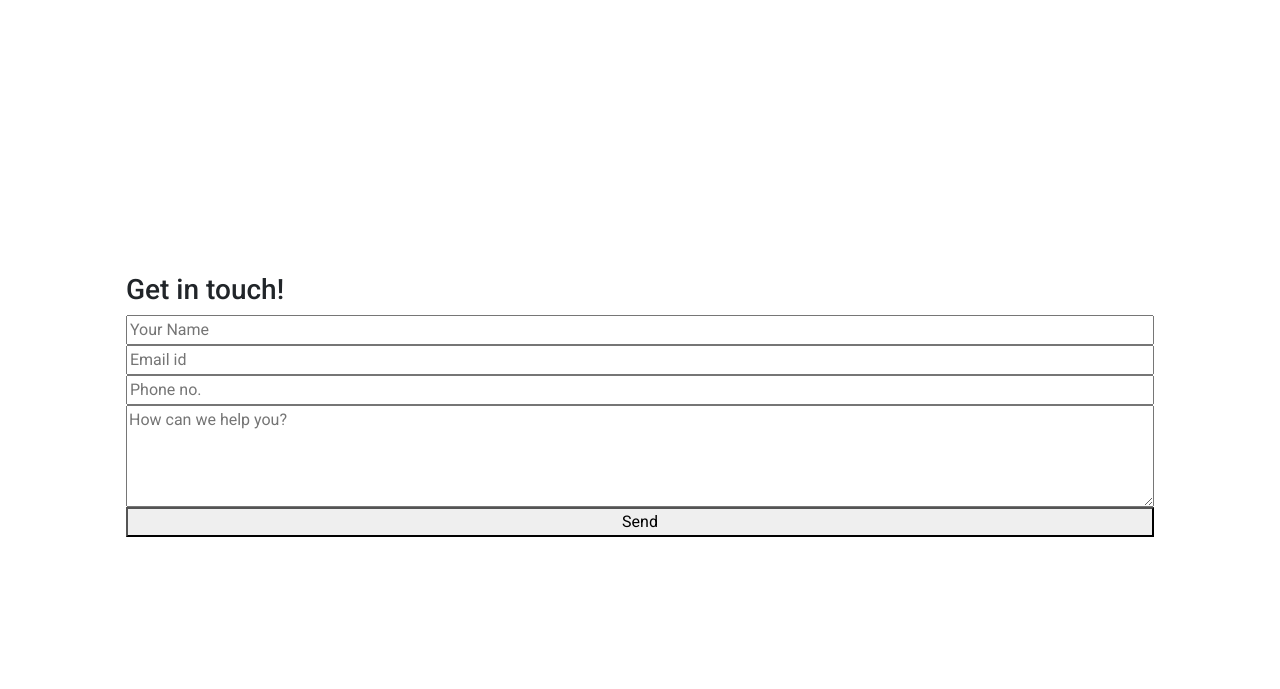
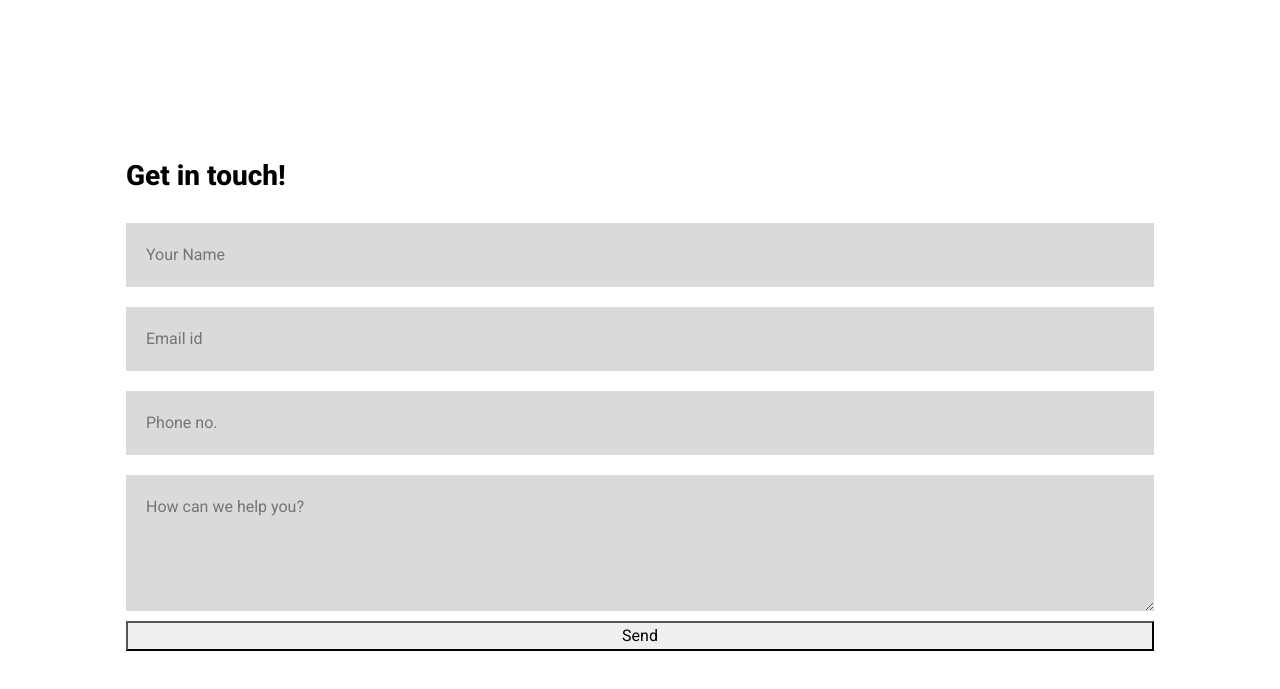
Before and after one commit to Riley-UNI/User-Experience-Design-Prototype-A2, a plain HTML site: page contact.html in a window 1280 px wide. Shown: the part 69-758 px from the top of the page. Drawn offline with nearby package versions, Linux system fonts and the light colour scheme.

Commit message:
Further improved the style of the contact form

```diff
--- a/contactstyle.css
+++ b/contactstyle.css
@@ -27,3 +27,16 @@ form{
     max-width: 600 px;
     border-radius: 10px;
 }
+form h3{
+    color: black;
+    font-weight: 800;
+    margin-bottom: 20px;
+}
+form input, form textarea{
+    border: 0;
+    margin: 10px 0;
+    padding: 20px;
+    outline: none;
+    background: rgb(219, 218, 218);
+    font-size: 16px;
+}
```
